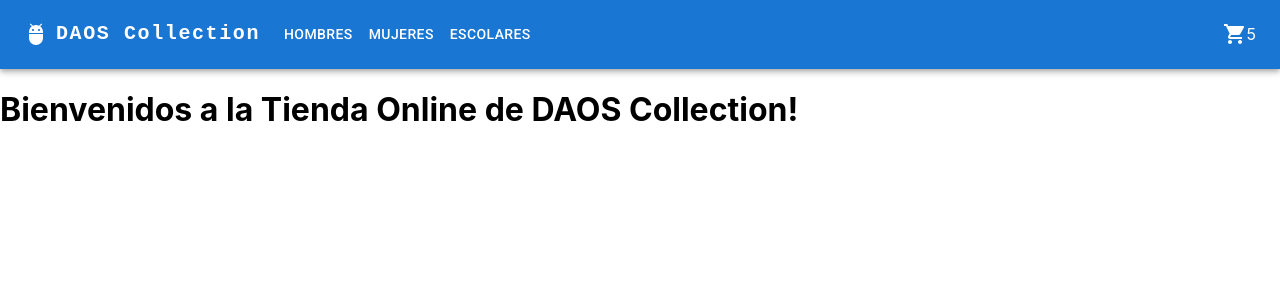
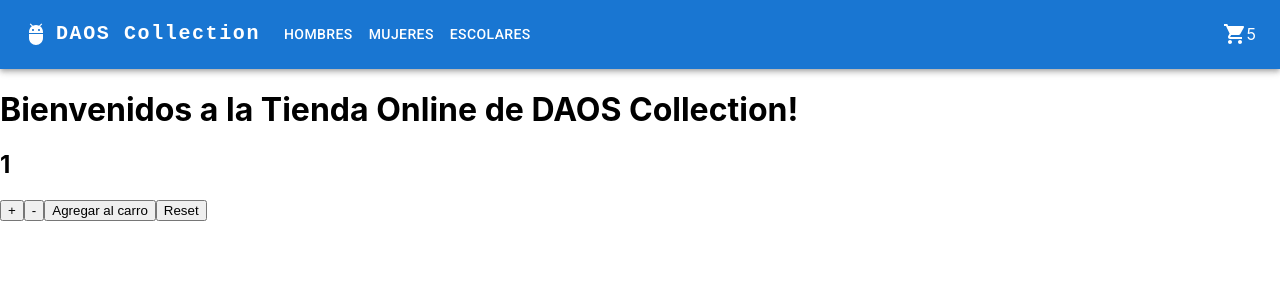
Before and after one commit to Maisaa7x/proyectoreact, a React (Create React App) app: page / in a window 1280 px wide. Shown: the top 300 px of the page. Built offline with nearby package versions, Linux system fonts and the light colour scheme.

Commit message:
agregue contador carrito

```diff
--- a/src/App.js
+++ b/src/App.js
@@ -1,11 +1,18 @@
+import ItemCount from "./components/ItemCount";
 import ItemListContainer from "./components/ItemListContainer";
 import NavBarUI from "./components/NavBarUI";
 
 function App() {
+
+  const onAdd = (count) => {
+    alert (`Sumaste ${count} productos al carro`);
+  }
+
   return (
     <div>
       <NavBarUI />
       <ItemListContainer greetings = {"Bienvenidos a la Tienda Online de DAOS Collection!"}/>
+      <ItemCount inicial={1} max={10} onAdd={onAdd}/>
     </div>
   );
 }
--- /dev/null
+++ b/src/components/ItemCount.jsx
@@ -0,0 +1,38 @@
+import React, { useState } from 'react'
+
+const ItemCount = ({ inicial, max, onAdd }) => {
+
+    const [count, setCount] = useState(inicial)
+
+  const sumar = () => {
+    if(count < max){
+    setCount(count + 1)
+    }else{
+      alert ('no podes agregar mas productos crack, no tengo stock')}
+    }
+
+  const restar = () => {
+    if(count > inicial) {
+    setCount(count - 1)
+    }else{
+        alert ('no hay stock')
+    }
+    }
+
+    const reset = () =>{
+        setCount(inicial)
+    }
+
+
+    return (
+    <div>
+        <h2>{count}</h2>
+        <button onClick={sumar}>+</button>
+        <button onClick={restar}>-</button>
+        <button onClick= {() => onAdd(count)}>Agregar al carro</button>
+        <button onClick= {reset}>Reset</button>
+    </div>
+  )
+}
+
+export default ItemCount
```
